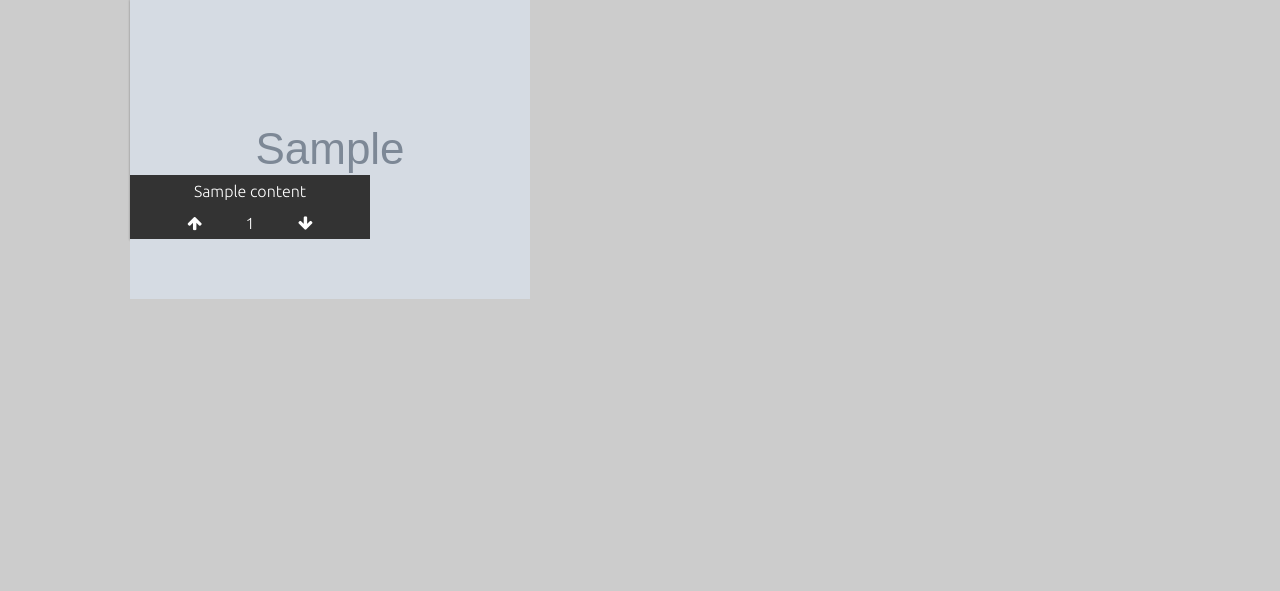
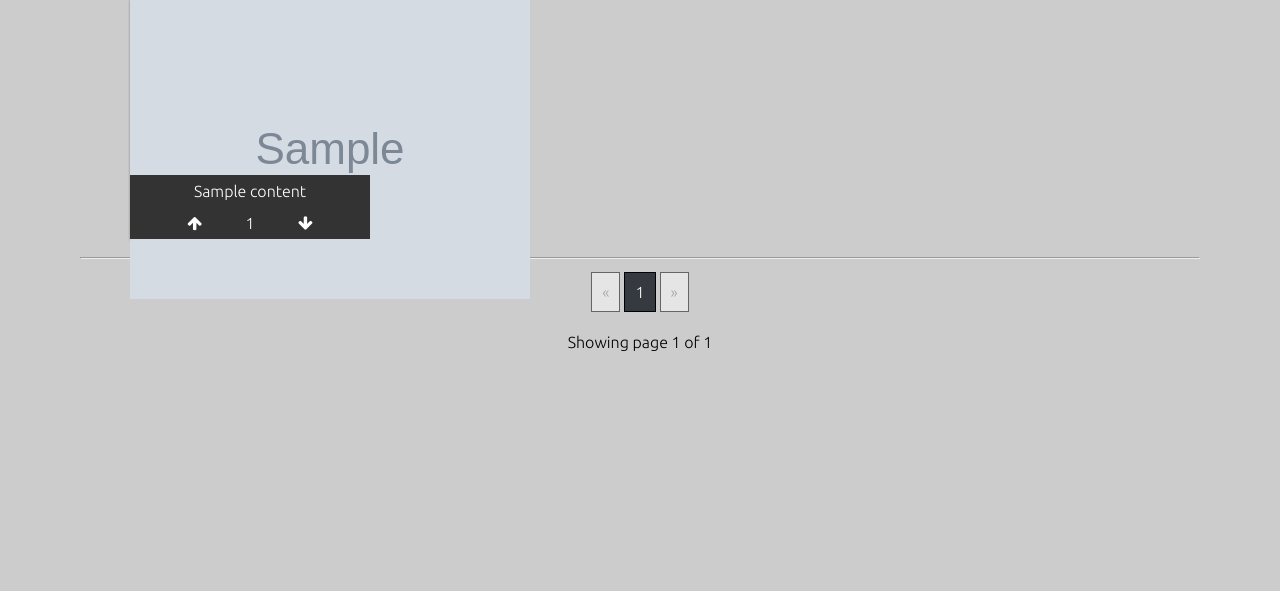
Before and after one commit to Vinmwaura/Imager, a Flask app: page / in a window 1280 px wide. Shown: the part 173-764 px from the top of the page. Run offline with Flask 2, Linux system fonts and the light colour scheme; tables that the repository leaves empty hold one stand-in row (values such as "Sample post"); grey boxes marked "Sample" are stand-in pictures; data that the repository does not hold is empty; some libraries are stand-ins or nearby versions.

Commit message:
Added simple pagination and updated some imager templates to work with the changes

```diff
--- a/apps/imager/controllers.py
+++ b/apps/imager/controllers.py
@@ -486,7 +486,7 @@
         per_page=PER_PAGE,
         error_out=ERROR_OUT,
         max_per_page=MAX_PER_PAGE)
-    return image_pagination.items
+    return image_pagination
 
 
 def upvote(user, image_file_id):
--- a/apps/imager/views.py
+++ b/apps/imager/views.py
@@ -102,15 +102,19 @@
         abort(404)
 
     if not image_contents:
-        images = []
+        images_pagination = []
+        data_dict = []
     else:
-        images = image_content_pagination(image_contents, page=page)
+        images_pagination = image_content_pagination(
+            image_contents,
+            page=page)
+        data_dict = get_image_details(current_user, images_pagination.items)
 
     filter_options = get_filter_options(category, category_filter)
-    data_dict = get_image_details(current_user, images)
     return render_template(
         "imager/index.html",
         images=data_dict,
+        images_pagination=images_pagination,
         filter_options=filter_options)
 
 
@@ -292,16 +296,19 @@
         image_contents = []
 
     if not image_contents:
-        images = []
+        images_pagination = []
+        data_dict = []
     else:
-        images = image_content_pagination(
+        images_pagination = image_content_pagination(
             image_contents,
             page=page)
-
-    data_dict = get_image_details(current_user, images)
+        data_dict = get_image_details(current_user, images_pagination.items)
     return render_template(
         "imager/search_result.html",
-        images=data_dict)
+        q="q=" + query,
+        images=data_dict,
+        image_contents_len=len(image_contents.all()),
+        images_pagination=images_pagination)
 
 
 @imager_bp.route("/edit/gallery/<string:image_id>", methods=["GET", "POST"])
@@ -356,15 +363,16 @@
 
     # If user has no uploaded images, return empty images
     if image_content is None:
-        images = []
+        images_pagination = []
+        data_dict = []
     else:
-        images = image_content_pagination(image_content, page=page)
-
+        images_pagination = image_content_pagination(image_content, page=page)
+        data_dict = get_image_details(current_user, images_pagination.items)
     filter_options = get_filter_options(category, category_filter)
-    data_dict = get_image_details(current_user, images)
     return render_template(
         "imager/user_gallery.html",
         images=data_dict,
+        images_pagination=images_pagination,
         filter_options=filter_options,
         user=user)
 
@@ -420,15 +428,16 @@
 
     # If user has no uploaded images, return empty images
     if image_content is None:
-        images = []
+        images_pagination = []
+        data_dict = []
     else:
-        images = image_content_pagination(image_content, page=page)
-
+        images_pagination = image_content_pagination(image_content, page=page)
+        data_dict = get_image_details(current_user, images_pagination.items)
     filter_options = get_filter_options(category, category_filter)
-    data_dict = get_image_details(current_user, images)
     return render_template(
         "imager/user_profile.html",
         images=data_dict,
+        images_pagination=images_pagination,
         user=user,
         filter_options=filter_options,
         form=delete_form)
@@ -441,12 +450,15 @@
 
     # If user has no uploaded images, return empty images
     if image_content is None:
-        images = []
+        images_pagination = []
     else:
-        images = image_content_pagination(image_content, page=page)
+        images_pagination = image_content_pagination(
+            image_content,
+            page=page).items
     return render_template(
         "imager/user_gallery.html",
-        images=images)
+        images=images_pagination,
+        images_pagination=images_pagination)
 
 
 @imager_bp.route("/upvote", methods=["POST"])
--- a/apps/static/css/gallery.css
+++ b/apps/static/css/gallery.css
@@ -568,3 +568,45 @@
     transition: all 0.5s ease;
     display: none;
 }
+
+/**********************************************************
+                    Pagination
+***********************************************************/
+.gallery-pagination {
+    display: flex;
+    justify-content: center;
+}
+
+.gallery-pagination .disabled {
+    color: #808080;
+    cursor: not-allowed;
+    opacity: 0.5;
+    text-decoration: none;
+}
+
+.gallery-pagination a {
+    text-decoration: none;
+    color: #000;
+}
+
+.gallery-pagination .btn {
+    margin: 5px 2px;
+    padding: 10px;
+    border: 1px solid #000;
+    background-color: #FFF;
+}
+
+.gallery-pagination .btn-dark {
+    background-color: #343a40;
+    color: #FFF;
+}
+
+.gallery-pagination .btn-outline-dark:hover {
+    background-color: #343a40;
+    color: #FFF;
+}
+
+.gallery-pagination .ellipsis {
+    /*margin: 5px 2px;*/
+    padding: 10px;
+}
--- a/apps/templates/imager/index.html
+++ b/apps/templates/imager/index.html
@@ -57,6 +57,10 @@
 		{% endfor %}
 		</div>
 	</div>
+
+	<!-- Pagination Links-->
+	{% import 'imager/macros/pagination.html' as pagination %}
+	{{ pagination.pagination(images_pagination, url_for(request.endpoint, **request.view_args)) }}
 </div>
 {% endif %}
 {% endblock %}
--- /dev/null
+++ b/apps/templates/imager/macros/pagination.html
@@ -0,0 +1,29 @@
+{% macro pagination(pagination, page_url, additional_args) %}
+<hr>
+<div class="gallery-pagination">
+    <a href={% if pagination.page == 1 %}"javascript:void(0);"{% else %}"{{page_url}}?page={{pagination.prev_num}}{% if additional_args %}&{{additional_args}}{% endif%}"{% endif %} class="btn btn-outline-dark {% if pagination.page == 1 %}disabled{% endif %}">&laquo;</a><!-- Loop through the number of pages to display a link for each-->
+    {% for page_num in pagination.iter_pages(left_edge=1, right_edge=1, left_current=1, right_current=2) %}
+    	{% if page_num %}
+		<!-- Check for the active page and set the link to "Active"-->
+            {% if pagination.page == page_num %}
+            <a href="{{page_url}}?page={{page_num}}{% if additional_args %}&{{additional_args}}{% endif%}"
+               class="btn btn-dark">
+                {{ page_num }}
+            </a>
+            {% else %}
+            <a href="{{page_url}}?page={{page_num}}{% if additional_args %}&{{additional_args}}{% endif%}"
+               class="btn btn-outline-dark">
+                {{ page_num }}
+            </a>
+            {% endif %}
+        {% else %}
+        <span class="ellipsis">&#8230;</span>
+        {% endif %}
+    {% endfor %}
+    <a href={% if pagination.page == pagination.pages %}"javascript:void(0);"{% else %}"{{page_url}}?page={{pagination.next_num}}{% if additional_args %}&{{additional_args}}{% endif%}"{% endif %} class="btn btn-outline-dark {% if pagination.page == pagination.pages %}disabled{% endif %}">&raquo;</a>
+</div>
+
+<p class="gallery-pagination">
+   Showing page {{ pagination.page }} of {{ pagination.pages }}
+</p>
+{% endmacro %}
--- a/apps/templates/imager/search_result.html
+++ b/apps/templates/imager/search_result.html
@@ -27,7 +27,7 @@
 <!-- Gallery Section -->
 {% import 'imager/macros/gallery_section.html' as gallery %}
 <div class="count-results">
-    <h1 style="text-align: center;">Found {{images|length}} result(s).</h1>
+    <h1 style="text-align: center;">Found {{image_contents_len}} result(s).</h1>
 </div>
 
 <div class="gallery-container">
@@ -56,6 +56,10 @@
     {% endfor %}
     </div>
 </div>
+
+<!-- Pagination Links-->
+{% import 'imager/macros/pagination.html' as pagination %}
+{{ pagination.pagination(images_pagination, url_for(request.endpoint, **request.view_args), q) }}
 {% endif %}
 {% endblock %}
 
--- a/apps/templates/imager/user_gallery.html
+++ b/apps/templates/imager/user_gallery.html
@@ -68,6 +68,10 @@
 		{% endfor %}
 		</div>
 	</div>
+
+	<!-- Pagination Links-->
+	{% import 'imager/macros/pagination.html' as pagination %}
+	{{ pagination.pagination(images_pagination, url_for(request.endpoint, **request.view_args)) }}
 </div>
 {% endif %}
 {% endblock %}
--- a/apps/templates/imager/user_profile.html
+++ b/apps/templates/imager/user_profile.html
@@ -120,6 +120,10 @@
 			{% endfor %}
 		</div>
 	</div>
+
+	<!-- Pagination Links-->
+	{% import 'imager/macros/pagination.html' as pagination %}
+	{{ pagination.pagination(images_pagination, url_for(request.endpoint, **request.view_args)) }}
 </div>
 {% endif %}
 {% endblock %}
```
